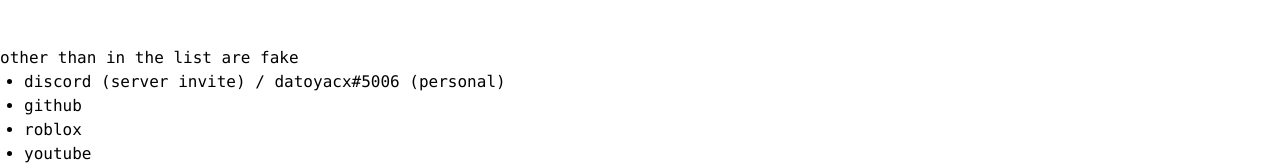
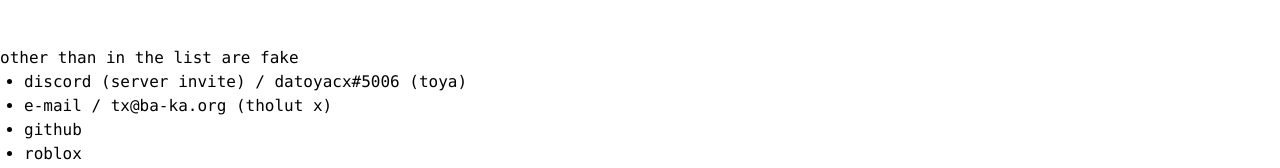
Before and after one commit to ba-ka/b, a Next.js app: page /contact in a window 1280 px wide. Shown: the part 386-554 px from the top of the page. Built offline with nearby package versions, Linux system fonts and the light colour scheme.

Commit message:
add email

```diff
--- a/pages/contact.tsx
+++ b/pages/contact.tsx
@@ -7,7 +7,8 @@
       <div className="sm:container sm:mx-auto pt-8 sm:pt-12 px-6 sm:px-0">
         other than in the list are fake
         <ul className="list-disc pl-6">
-            <li><a target="_blank" rel="noopener noreferrer" href="https://ba-ka.org/discord">discord (server invite)</a> / datoyacx#5006 (personal)</li>
+            <li><a target="_blank" rel="noopener noreferrer" href="https://ba-ka.org/discord">discord (server invite)</a> / datoyacx#5006 (toya)</li>
+            <li><a target="_blank" rel="noopener noreferrer" href="mailto:tx@ba-ka.org">e-mail</a> / tx@ba-ka.org (tholut x)</li>
             <li><a target="_blank" rel="noopener noreferrer" href="https://ba-ka.org/github">github</a></li>
             <li><a target="_blank" rel="noopener noreferrer" href="https://www.roblox.com/groups/6503101/bakahu">roblox</a></li>
             <li><a target="_blank" rel="noopener noreferrer" href="https://www.youtube.com/channel/UCvFbESDODki3LoaeVlqNv4A">youtube</a></li>
```
